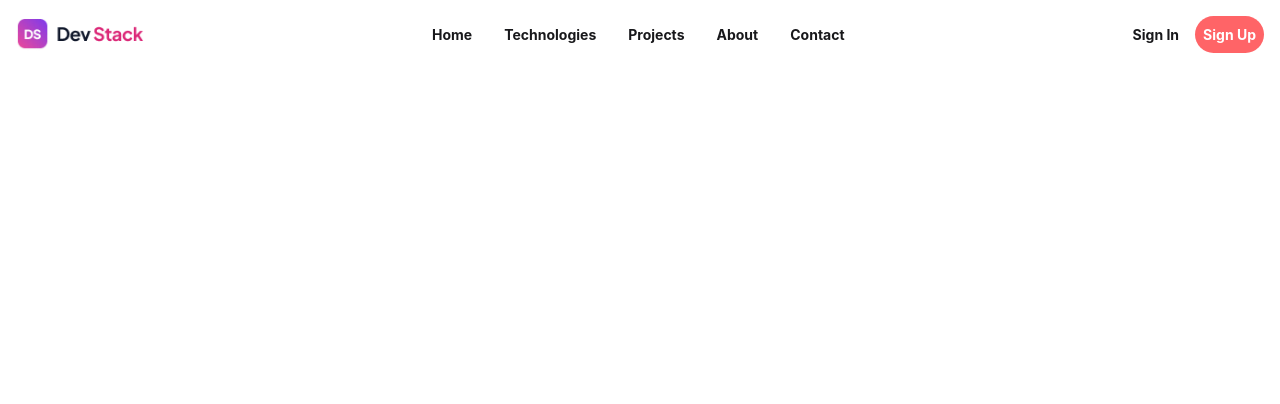
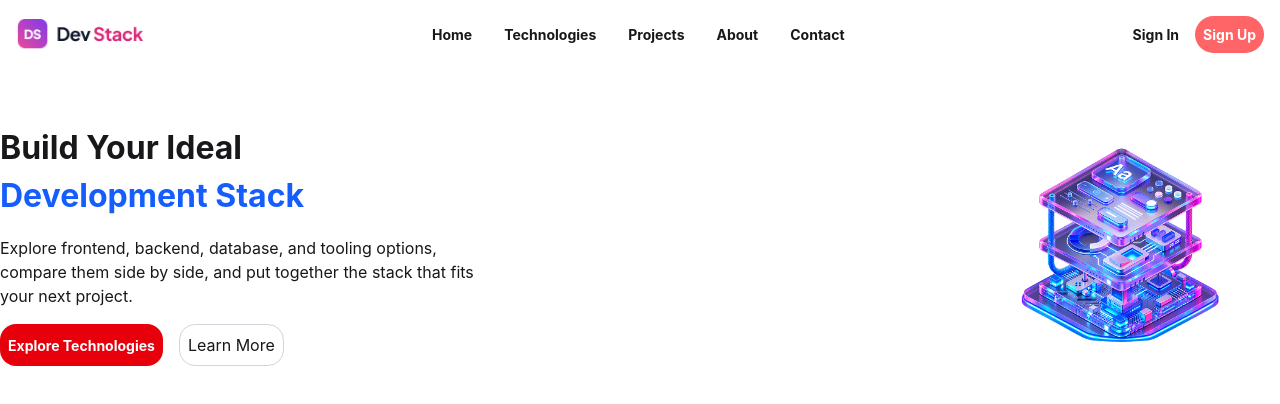
Before and after one commit to hemadry01/dev-stack-project, a React (Vite) app: page / in a window 1280 px wide. Shown: the top 404 px of the page. Built offline with nearby package versions, Linux system fonts and the light colour scheme.

Commit message:
add Hero Section

```diff
--- a/src/App.tsx
+++ b/src/App.tsx
@@ -1,6 +1,6 @@
 
-import { FaHome } from 'react-icons/fa';
 import './App.css'
+import { HeroSection } from './component/HeroSection';
 import { Nav } from './component/Nav';
 
 function App() {
@@ -9,6 +9,7 @@ function App() {
   return (
     <>
       <Nav/>
+      <HeroSection/>
     </>
   );
 }
--- /dev/null
+++ b/src/component/HeroSection.tsx
@@ -0,0 +1,29 @@
+import Banner from "../assets/banner-stack.png";
+export function HeroSection() {
+
+    return (
+      <div className="flex justify-between mx-auto items-center container mt-4">
+        <div className="w-3/4">
+          <h1 className="text-[32px] font-bold mb-4">
+            Build Your Ideal <br/> <span className="text-blue-600">Development Stack</span>
+          </h1>
+          <p className="w-2/4">
+            Explore frontend, backend, database, and tooling options, compare
+            them side by side, and put together the stack that fits your next
+            project.
+          </p>
+          <div className="flex gap-4 mt-4">
+            <button className="rounded-2xl bg-red-600 py-2 px-2 text-[14px] font-bold text-white">Explore Technologies</button>
+            <button className="rounded-2xl border-[1px] border-gray-300 py-2 px-2">Learn More</button>
+          </div>
+        </div>
+        <div className="w-1/4">
+          <img
+            src={Banner}
+            alt="Banner"
+            className="w-full h-full object-cover"
+          />
+        </div>
+      </div>
+    );
+}
```
